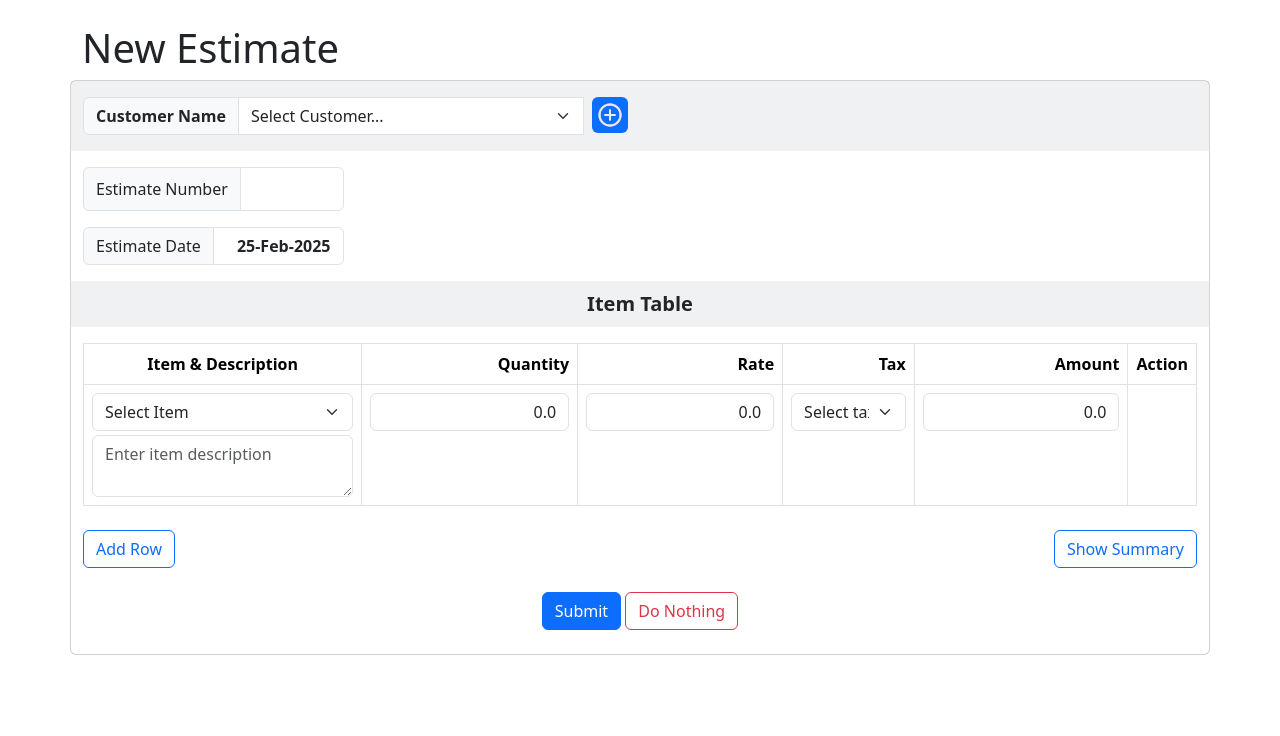
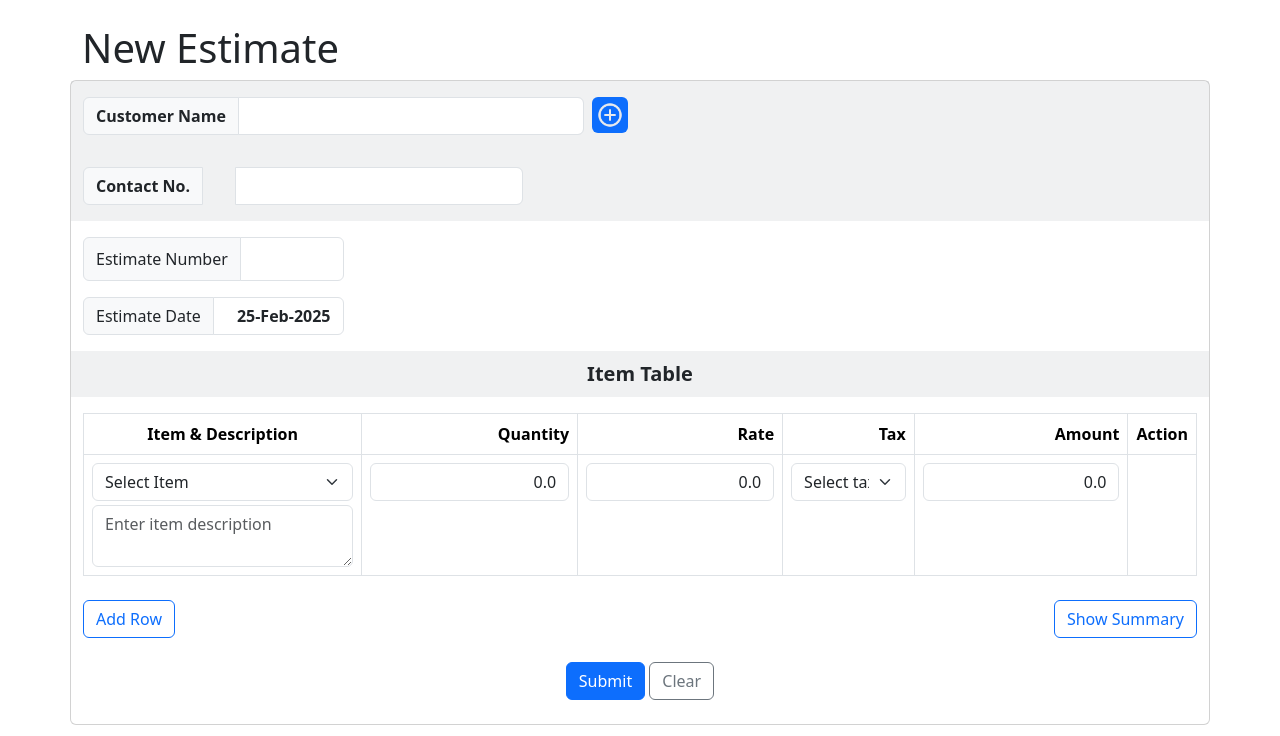
Before and after one commit to unhingedcargo/DP, a Django app: page /estimate/ in a window 1280 px wide. Shown: the part 64-800 px from the top of the page. Run offline with Django 5.2, Linux system fonts and the light colour scheme; data that the repository does not hold is empty.

Commit message:
estimated commited

```diff
--- a/DjangoApp/templates/estimate.html
+++ b/DjangoApp/templates/estimate.html
@@ -23,16 +23,15 @@ New Estimate
       <div class="col-6">
         <div class="input-group mb-3 mt-3">
           <span class="input-group-text fw-semibold">Customer Name</span>
-          <input hidden type="text" name="customer" id="customer" class="form-control rounded-end" maxlength=50>
-          <select id="customer_select" class="form-select" oninput="search_customer()">
+          <input type="text" name="customer" id="customer" class="form-control rounded-end" maxlength=50 onblur="search_customer()">
+          <select hidden id="customer_select" class="form-select rounded" oninput="search_customer()">
             <option selected value="">Select Customer...</option>
-
             {% for i in customers %}
-            <option value="{{ i.display_name }}">{{ i.display_name }}</option>
+              <option value="{{ i.display_name }}">{{ i.display_name }}</option>
             {% endfor %}
             <!-- <option class="text-primary" value="add">New Customer</option> -->
           </select>
-          <a href="#" class="ms-2" onclick="add_customer()"><img class="bg-primary rounded px-1 py-1" src="{% static 'ico/add_circle.png' %}" alt="" height=36px></a>
+          <a href="#" class="ms-2" onclick="add_customer()"><img id="btn-add-customer" class="bg-primary rounded px-1 py-1" src="{% static 'ico/add_circle.png' %}" alt="" height=36px></a>
 
           <table hidden class="table table-bordered mt-3" id="customer_load"></table>
           <!-- <a class="bg-primary ms-3 rounded-3" href="#"><span><img class="ps-2 pe-2 pt-2" src="{% static 'ico/search.png' %}" alt="" height=30></span></a> -->
@@ -74,9 +73,8 @@ New Estimate
 <!-- Modal Ends here -->
         </div>
       </div>
-    </div>
 
-    <div hidden class="row" id="contact_text">
+    <div class="row" id="contact_text">
       <div class="col-5">
         <div class="input-group mb-3 mt-3">
           <span class="input-group-text fw-semibold me-3">Contact No.</span>
@@ -85,6 +83,7 @@ New Estimate
         </div>
       </div>
     </div>
+  </div>
 
     <div class="row" id="est_header">
       <div class="col-3">
@@ -136,15 +135,15 @@ New Estimate
             </td>
 
             <td>
-              <input type="text" name="qty" id="qty" class="form-control text-end" maxlength=5 value=0.0 onchange="qty_changed()">
+              <input type="text" name="qty" id="qty" class="form-control text-end" maxlength=5 value=0.0 onchange="item_update()">
             </td>
 
             <td>
-              <input type="text" name="rate" id="rate" class="form-control text-end" maxlength=5 value=0.0 onchange="rate_changed()">
+              <input type="text" name="rate" id="rate" class="form-control text-end" maxlength=5 value=0.0 onchange="item_update()">
             </td>
 
             <td id="table_tax_list">
-              <select class="form-select" name="tax_rate" id="tax_rate" onchange="tax_applied()">
+              <select class="form-select" name="tax_rate" id="tax_rate" onchange="item_update()">
                 <option selected value="">Select tax</option>
                 {% for k, i in gst.items %}
                 <option value="{{i}}">{{k}} [{{i}}%]</option>
@@ -254,7 +253,7 @@ New Estimate
   <div class="text-center mb-4">
 
     <input type="submit" value="Submit" class="btn btn-primary">
-    <a href="#" id="do_nothing" class="btn btn-outline-danger" onclick="do_nothing()">Do Nothing</a>
+    <a href="{% url 'estimate' %}" id="do_nothing" class="btn btn-outline-secondary">Clear</a>
 
 </div>
 
--- a/static/estimate_script.js
+++ b/static/estimate_script.js
@@ -7,7 +7,7 @@ function show_summary() {
     }
 }
 
-function qty_changed(){
+function item_update() {
     let index, table = document.getElementById('est_table');
     for(let i = 0; i<table.rows.length; i++) {
         table.rows[i].cells[1].onchange = function(){
@@ -16,19 +16,22 @@ function qty_changed(){
         rate = Number(table.rows[index].cells[2].children[0].value);
         document.getElementById('est_table').rows[index].cells[4].children[0].value = Number(qty*rate).toFixed(2);
         }
-    }
-}
-
-function rate_changed(){
-    let index, table = document.getElementById('est_table');
-    for(let i = 0; i<table.rows.length; i++) {
         table.rows[i].cells[2].onchange = function(){
         index = this.parentElement.rowIndex;
         qty = Number(table.rows[index].cells[1].children[0].value);
         rate = Number(table.rows[index].cells[2].children[0].value);
         document.getElementById('est_table').rows[index].cells[4].children[0].value = Number(qty*rate).toFixed(2);
         }
+        table.rows[i].cells[3].onchange = function(){
+        index = this.parentElement.rowIndex;
+        qty = Number(table.rows[index].cells[1].children[0].value);
+        rate = Number(table.rows[index].cells[2].children[0].value);
+        tax_rate = Number(table.rows[index].cells[3].children[0].value);
+        tax = (tax_rate/100);
+        table.rows[index].cells[3].children[1].value = Number(qty*rate*tax).toFixed(2);
+        }
     }
+
 }
 
 function set_total() {
@@ -48,22 +51,8 @@ function set_total() {
     document.getElementById('total').innerText = Math.round(amount);
     document.getElementById('grandtotal').value = Math.round(amount);
     advance_added()
-    tax_applied()
+    item_update()
     calculate_taxes()
-}
-
-function tax_applied() {
-    let index, table = document.getElementById('est_table');
-    for(let i = 0; i<table.rows.length; i++) {
-        table.rows[i].cells[3].onchange = function(){
-        index = this.parentElement.rowIndex;
-        qty = Number(table.rows[index].cells[1].children[0].value);
-        rate = Number(table.rows[index].cells[2].children[0].value);
-        tax_rate = Number(table.rows[index].cells[3].children[0].value);
-        tax = (tax_rate/100);
-        table.rows[index].cells[3].children[1].value = Number(qty*rate*tax).toFixed(2);
-        }
-    }
 }
 
 function put_discount() {
@@ -102,7 +91,6 @@ function delete_row() {
 function add_row() {
     const item_html = document.getElementById('table_item_list').outerHTML;
     const tax_html = document.getElementById('table_tax_list').outerHTML;
-    const table_body = document.getElementById("est_table_body").innerHTML;
     const table = document.getElementById('est_table');
 
     const newRow = table.insertRow();
@@ -113,8 +101,6 @@ function add_row() {
     const cell3 = newRow.insertCell(3);
     const cell4 = newRow.insertCell(4);
     const cell5 = newRow.insertCell(5);
-
-
 
     cell0.innerHTML = cell0.innerHTML + item_html;
     cell1.innerHTML = cell1.innerHTML + `<td> <input type="text" name="qty" id="qty" class="form-control text-end" maxlength=5 value=0.0 onchange="qty_changed()"> </td>`;
@@ -150,6 +136,7 @@ function calculate_taxes() {
     }
     total_tax = gst0+gst5+gst12+gst18+gst28;
     taxes = [gst0, gst5, gst12, gst18, gst28];
+    console.log(taxes);
     document.getElementById('sgst_text').innerText = Number(total_tax/2).toFixed(2);
     document.getElementById('sgst').value = Number(total_tax/2).toFixed(2);
     document.getElementById('cgst_text').innerText = Number(total_tax/2).toFixed(2);
@@ -168,8 +155,20 @@ function add_contact() {
 }
 
 function add_customer() {
-    document.getElementById('customer_select').setAttribute("hidden", "hidden");
+    if(document.getElementById('customer_select').attributes['hidden'] == undefined) {
+        document.getElementById('customer_select').setAttribute("hidden", "hidden");
+        document.getElementById('btn-add-customer').attributes['class'].value = "bg-primary rounded px-1 py-1";
+        document.getElementById('btn-add-customer').attributes['src'].value = "/static/ico/add_circle.png";
+        document.getElementById('customer').removeAttribute("hidden");
+        document.getElementById("contact_text").removeAttribute("hidden");
+    } else {
+        document.getElementById('btn-add-customer').attributes['class'].value = "bg-light rounded px-1 py-1";
+        document.getElementById('btn-add-customer').attributes['src'].value = "/static/ico/add_circle_blue.svg";
 
+        document.getElementById('customer_select').removeAttribute("hidden");
+        document.getElementById('customer').setAttribute("hidden", "hidden");
+        document.getElementById("contact_text").setAttribute("hidden", "hidden");
+    }
 }
 
 function search_customer() {
@@ -178,17 +177,18 @@ function search_customer() {
     let z = document.getElementById("gstcode");
     const company_gstcode = z.getAttribute("data");
 
-
     let c_search = document.getElementById("customer_select").value;
+    if (c_search != "") {
     document.getElementById('customer').value = c_search;
+    }
 
     let c_load = document.getElementById("customer_load");
-    cust_gstcode = "";
+    let cust_gstcode = "";
 
     for(let i=0;i<cust_data.length;i++) {
         if (c_search == "") {
             c_load.setAttribute("hidden","hidden");
-            document.getElementById("contact_text").setAttribute("hidden","hidden");
+            // document.getElementById("contact_text").setAttribute("hidden","hidden");
 
         } else if(c_search == "Cash Sales" || c_search == "Cash") {
             document.getElementById("contact_text").removeAttribute("hidden");
@@ -209,10 +209,6 @@ function search_customer() {
         <td class="col bg-opacity-10 bg-light">Contact No. : ${ cust_details['contact'] }</td>
         </tr>
 
-        <tr class="row mx-3">
-        <td class="col bg-opacity-10 bg-light">Place of Supply : </td>
-
-        </tr>
         </tbody>`;
         document.getElementById("customer_load").removeAttribute("hidden");
         }
```
Also changed, not shown: static/ico/add_circle_blue.svg (added).
